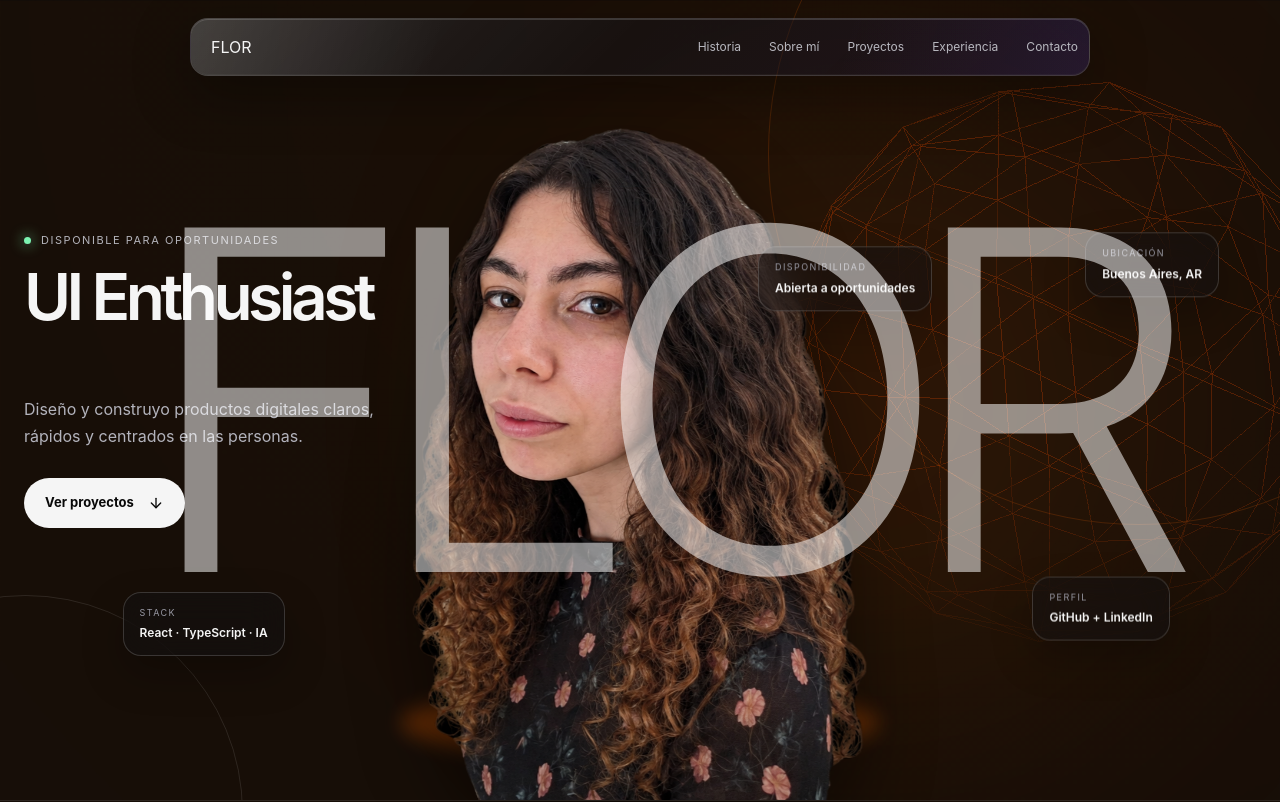
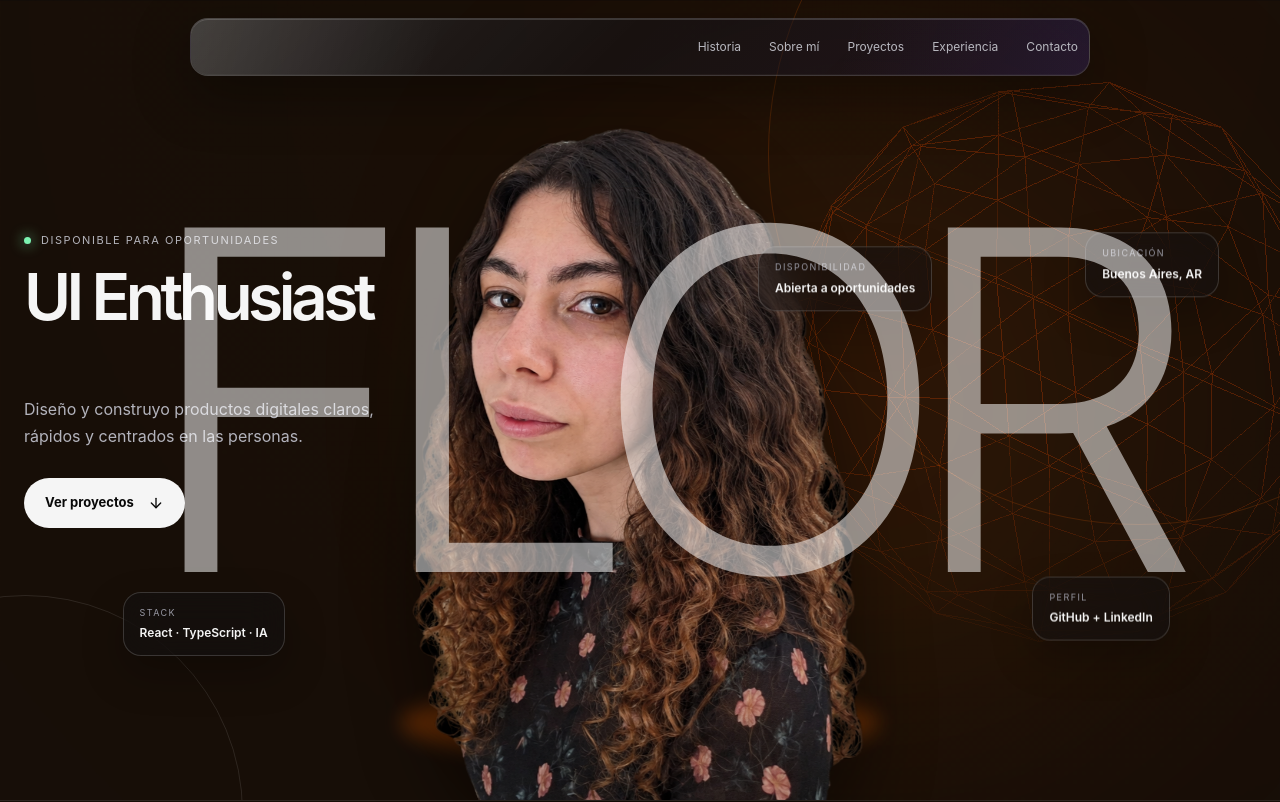
Before and after one commit to florenciasueiro/Portfolio-Web, a React (Vite) app: page / in a window 1280 px wide. Shown: the top 802 px of the page. Built offline with nearby package versions, Linux system fonts and the light colour scheme.

Commit message:
Ahora sí?

```diff
--- a/src/App.tsx
+++ b/src/App.tsx
@@ -20,6 +20,7 @@ import "./brand-overrides.css";
 import "./hero-availability.css";
 import "./hero-intro.css";
 import "./hero-portrait-scroll.css";
+import "./hero-portrait-top.css";
 import "./cursor-visibility.css";
 import "./hero-transition.css";
 import "./hero-name-contrast.css";
--- a/src/components/Navbar.tsx
+++ b/src/components/Navbar.tsx
@@ -8,7 +8,7 @@ const href = (item: string) => `#${item.toLowerCase().replace(" ", "-").normaliz
 export function Navbar() {
   const [open, setOpen] = useState(false);
   return <motion.header className="nav-wrap" initial={{ opacity: 0, y: -10, filter: "blur(6px)" }} animate={{ opacity: 1, y: 0, filter: "blur(0px)" }} transition={{ duration: .45, delay: 1.82, ease: [0.16, 1, .3, 1] }}><nav className="navbar" aria-label="Navegación principal">
-    <a id="nav-logo-anchor" className="scroll-fill-title" href="#inicio" aria-label="Florencia, inicio">FLOR</a>
+    <a id="nav-logo-anchor" className="logo logo-anchor" href="#inicio" aria-label="Florencia, inicio">FLOR</a>
     <div className="nav-desktop">{NAV_ITEMS.map(item => <a key={item} href={href(item)}>{item}</a>)}</div>
     <button className="menu-button" aria-label={open ? "Cerrar menú" : "Abrir menú"} onClick={() => setOpen(!open)}>{open ? <X /> : <Menu />}</button>
     <AnimatePresence>{open && <motion.div className="mobile-menu" initial={{ opacity: 0, y: -16 }} animate={{ opacity: 1, y: 0 }} exit={{ opacity: 0, y: -16 }}>{NAV_ITEMS.map(item => <a key={item} href={href(item)} onClick={() => setOpen(false)}>{item}</a>)}</motion.div>}</AnimatePresence>
--- /dev/null
+++ b/src/hero-portrait-top.css
@@ -0,0 +1,2 @@
+/* The portrait is the primary visual layer in the opening composition. */
+.hero-premium .hero-portrait{z-index:130}
```
